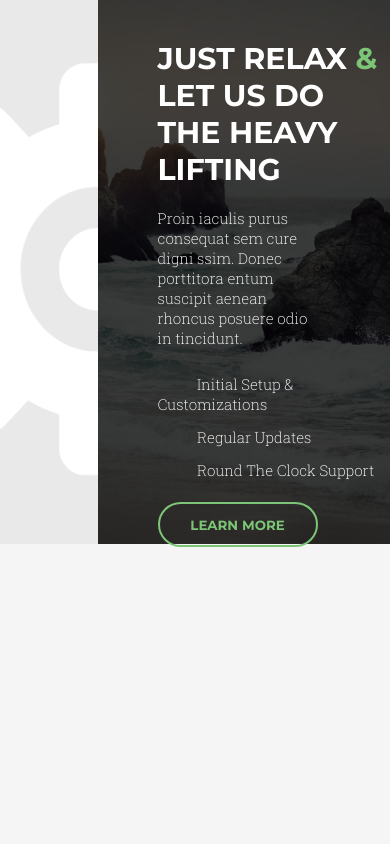
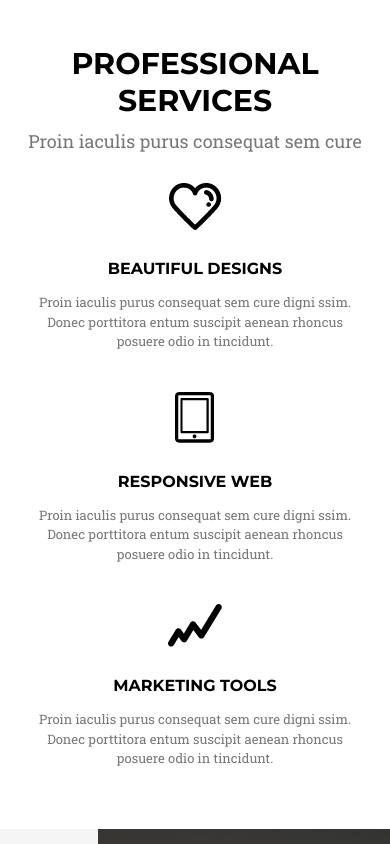
Before and after one commit to kNowakowska/challenge3, a plain HTML site: page index.html in a window 390 px wide. Shown: the part 680-1524 px from the top of the page. Drawn offline with Linux system fonts and the light colour scheme.

Commit message:
create and style services section on different screen sizes

```diff
--- a/index.html
+++ b/index.html
@@ -28,6 +28,33 @@
         <button class="btn">view portfolio</button>
     </header>
     <main>
+        <section class="services">
+            <div class="container">
+                <h2>Professional services</h2>
+                <p>Proin iaculis purus consequat sem cure</p>
+                <div class="tile">
+                    <img src="img/Icon - Heart.png" alt="heart icon">
+                    <h3>Beautiful Designs</h3>
+                    <p>Proin iaculis purus consequat sem cure
+                        digni ssim. Donec porttitora entum suscipit
+                        aenean rhoncus posuere odio in tincidunt.</p>
+                </div>
+                <div class="tile">
+                    <img src="img/Icon - Mobile.png" alt="mobile icon">
+                    <h3>Responsive web</h3>
+                    <p>Proin iaculis purus consequat sem cure
+                        digni ssim. Donec porttitora entum suscipit
+                        aenean rhoncus posuere odio in tincidunt.</p>
+                    </div>
+                <div class="tile">
+                    <img src="img/Icon - Graph.png" alt="graph icon">
+                    <h3>marketing tools</h3>
+                    <p>Proin iaculis purus consequat sem cure
+                        digni ssim. Donec porttitora entum suscipit
+                        aenean rhoncus posuere odio in tincidunt.</p>
+                </div>
+            </div>
+        </section>
         <section class="info">
             <div class="left-container">
                 <img src="img/gear 2.png" alt="">
@@ -44,6 +71,7 @@
                 <button class="btn">learn more</button>
             </div>
         </section>
+
     </main>
     <script src="js/navbar-extend.js"></script>
 </body>
--- a/style.css
+++ b/style.css
@@ -169,11 +169,61 @@ header .btn{
     left: 50%;
     transform: translate(-50%,-50%);
 }
+/* Services section */
+
+.services{
+    width: 100%;
+    height: 65vh;
+    background-color: white;
+}
+.services .container{
+    width:90%;
+    height: 100%;
+    padding-top: 40px;
+    margin-left: auto;
+    margin-right: auto;
+    text-align: center;
+}
+
+.services h2{
+    margin: 10px auto;
+    font-size: 40px;
+    font-weight: 700;
+    text-transform: uppercase;
+    text-align: center;
+}
+
+.services p{
+    margin-bottom: 20px;
+    font-size: 20px;
+    color: var(--light-gray);
+    text-align: center;
+}
+
+.services .tile{
+    display: inline-block;
+    width: 33%;
+    padding: 20px;
+    text-align: center;
+}
+
+.services .tile h3{
+    margin: 25px 0 15px;
+    font-size: 18px;
+    font-weight: 700;
+    text-transform: uppercase;
+}
+
+.services .tile p{
+    font-size: 14px;
+    line-height: 180%;
+    color: var(--light-gray);
+}
 
 /* Info section */
 
 .info{
-    height: 65vh;
+    height: auto;
     width: 100%;
 }
 
@@ -268,6 +318,28 @@ header .btn{
         width: 180px;
         height: 55px;
     }
+
+    .services{
+        height: auto;
+    }
+
+    .services h2{
+        font-size: 35px;
+    }
+    .services p{
+        font-size: 18px;
+    }
+    .services .tile{
+        width: 49%;
+        padding: 10px;
+    }
+    .services .tile h3{
+        font-size: 16px;
+    }
+    .services .tile p{
+        font-size: 13px;
+        line-height: 150%;
+    }
 }
 
 @media (max-width: 768px) {
@@ -299,4 +371,19 @@ header .btn{
     header  p{
         font-size: 16px;
     }
+
+    .services{
+        height: auto;
+        padding-bottom: 30px;;
+    }
+
+    .services h2{
+        font-size: 30px;
+    }
+
+    .services .tile{
+        width: 100%;
+        padding: 10px;
+    }
+
 }
```
Also changed, not shown: img/Icon - Graph.png (added), img/Icon - Heart.png (added), img/Icon - Mobile.png (added).
